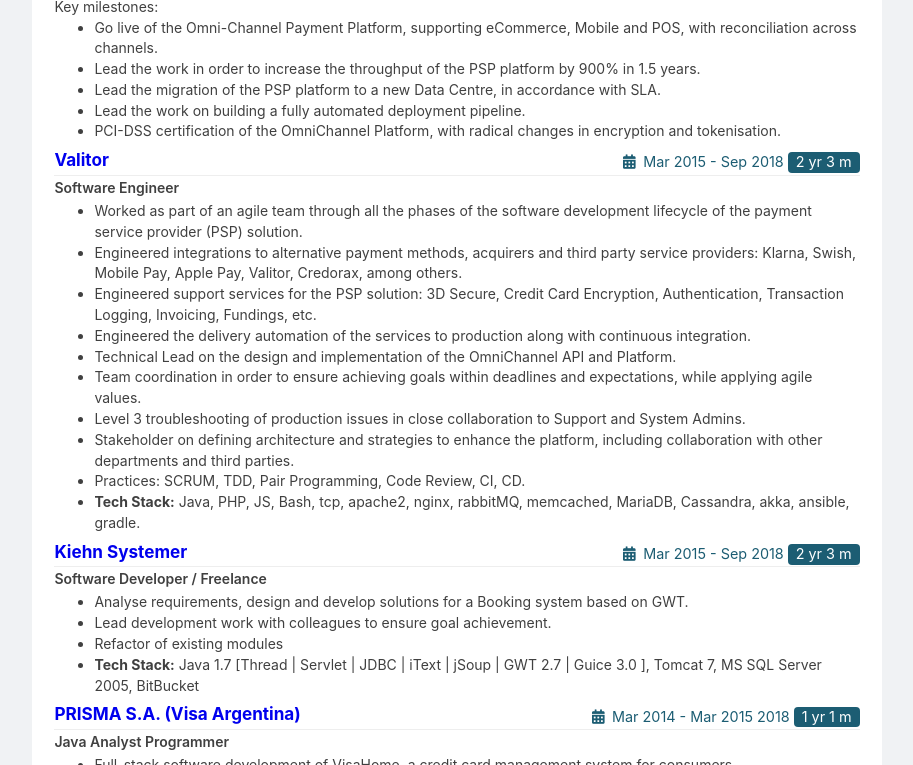
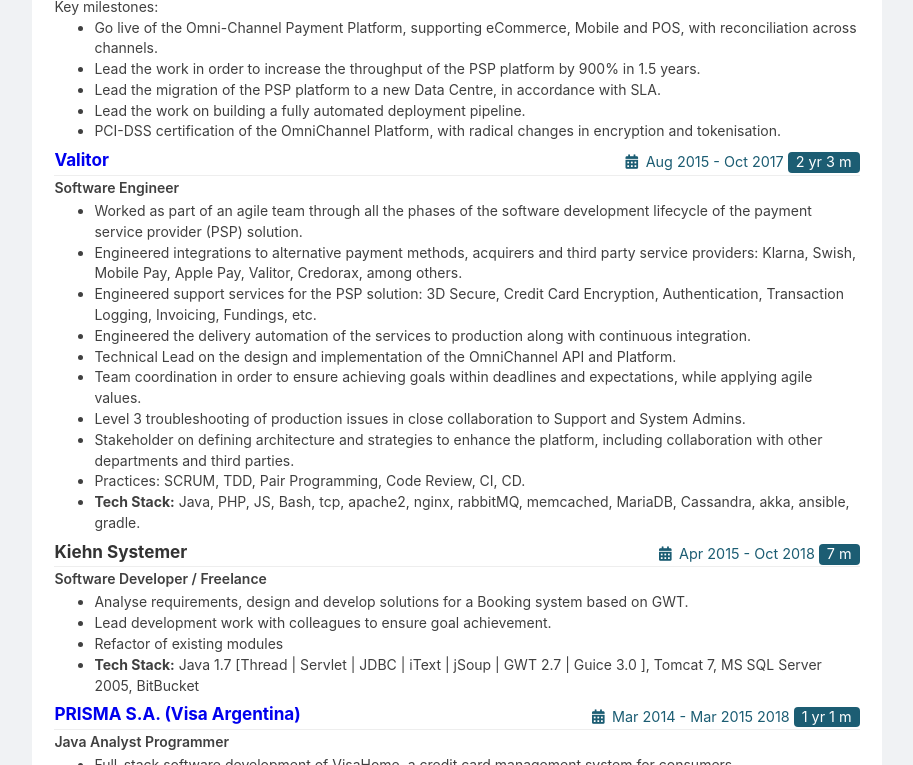
Before and after one commit to emicha/cv-2.0, a plain HTML site: page style_test.html in a window 1280 px wide. Shown: the part 670-1435 px from the top of the page, without its empty margins (183-1096 px from the left). Drawn offline with Linux system fonts and the light colour scheme.

Commit message:
Fix dates for valitor and kiehn systemer

```diff
--- a/style_test.html
+++ b/style_test.html
@@ -95,7 +95,7 @@
 						</div>
 						<div class="date">
 							<div>
-								<span class="date"><i class="fa fa-fw fa-calendar s-margin-right"></i>Mar 2015 - Sep 2018</span>
+								<span class="date"><i class="fa fa-fw fa-calendar s-margin-right"></i>Aug 2015 - Oct 2017</span>
 								<span class="date round tag tag-main-color">2 yr 3 m</span>
 							</div>
 						</div>
@@ -118,12 +118,12 @@
 				<div class="row">
 					<div class="title">
 						<div class="heading">
-							<h3><a href="https://www.valitor.com">Kiehn Systemer</a></h3>
+							<h3>Kiehn Systemer</h3>
 						</div>
 						<div class="date">
 							<div>
-								<span class="date"><i class="fa fa-fw fa-calendar s-margin-right"></i>Mar 2015 - Sep 2018</span>
-								<span class="date round tag tag-main-color">2 yr 3 m</span>
+								<span class="date"><i class="fa fa-fw fa-calendar s-margin-right"></i>Apr 2015 - Oct 2018</span>
+								<span class="date round tag tag-main-color">7 m</span>
 							</div>
 						</div>
 					</div>
```
